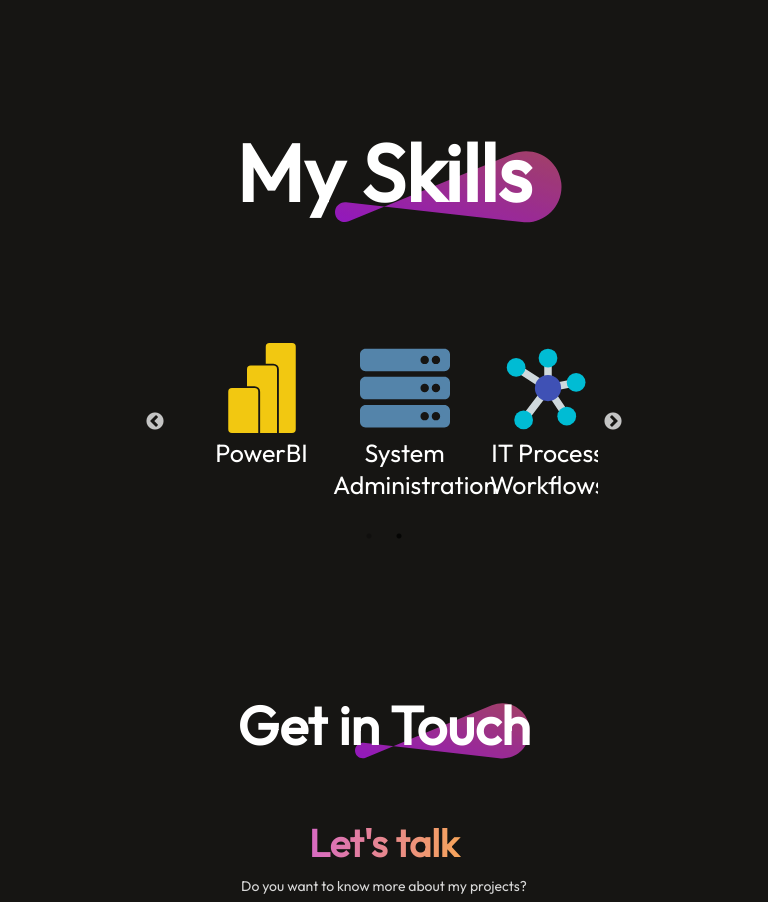
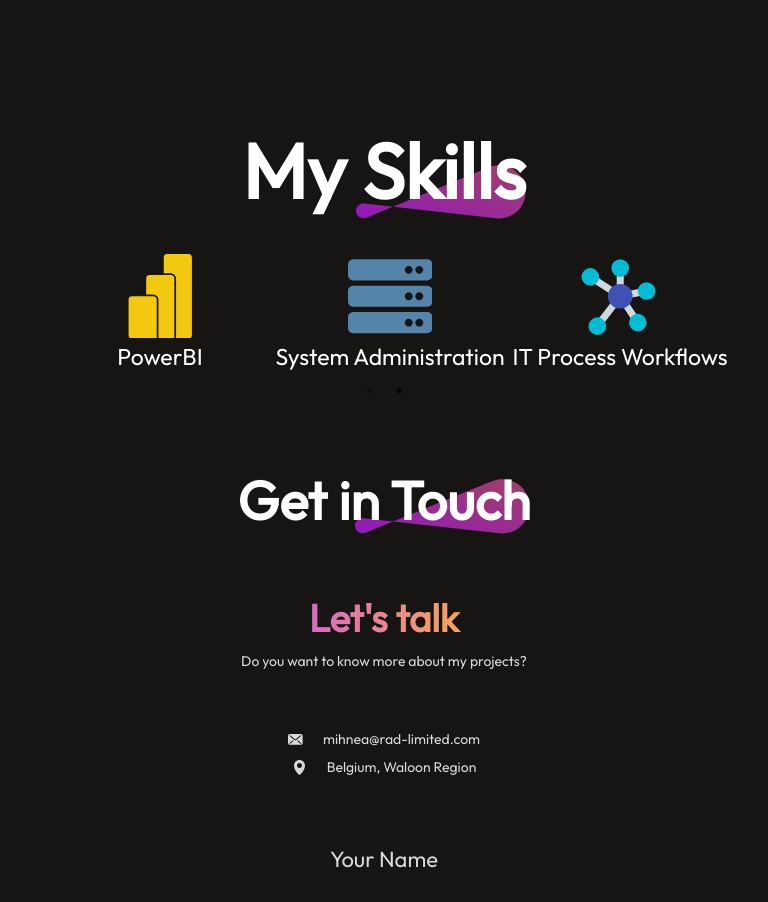
Before and after one commit to mihnearad/personal-portfolio-react, a React (Vite) app: page / in a window 768 px wide. Shown: the part 2740-3642 px from the top of the page. Built offline with nearby package versions, Linux system fonts and the light colour scheme.

Commit message:
Added skills for mobile responsiveness

```diff
--- a/src/Components/Contact/Contact.css
+++ b/src/Components/Contact/Contact.css
@@ -1,4 +1,3 @@
-
 .contact {
   display: flex;
   flex-direction: column;
@@ -36,7 +35,6 @@
   display: flex;
   flex-direction: column;
   gap: 50px;
-
 }
 
 .contact-text {
@@ -137,7 +135,7 @@
   .contact {
     gap: 30px;
     align-items: center;
-    margin: 40px 20px;
+    margin: 80px 20px;
   }
 
   .contact-title h1 {
@@ -224,10 +222,9 @@
     width: 90%;
   }
 
-.contact-section {
-  display: flex;
-  gap: 5vw;
-  margin-bottom: 50px;
+  .contact-section {
+    display: flex;
+    gap: 5vw;
+    margin-bottom: 50px;
+  }
 }
-
-}
--- a/src/Components/Skills/Skills.css
+++ b/src/Components/Skills/Skills.css
@@ -1,9 +1,10 @@
+/* General Styles for the Carousel */
 .skills-parent {
   display: flex;
   flex-direction: column;
   align-items: center;
   justify-content: center;
-  gap: 80px;
+  gap: 80px; /* Default gap for desktop */
   margin: 80px 170px; /* Default margin for desktop */
   margin-bottom: 150px;
 }
@@ -28,42 +29,119 @@
   filter: brightness(0.8);
 }
 
+/* Skills Carousel */
 .skills-carousel {
-  display: block; /* Block-level display to avoid Flexbox interference */
-  width: 100%; /* Ensure full-width carousel */
-  padding: 20px; /* Padding for spacing */
+  display: block;
+  width: 100%;
+  padding: 20px;
 }
 
 .skill {
-  text-align: center; /* Center text and icons */
-  padding: 20px; /* Padding within each skill */
+  text-align: center;
+  padding: 20px;
 }
 
 .skill p {
-  font-size: 25px; /* Font size for skill descriptions */
-  color: #fff; /* Text color */
+  font-size: 25px;
+  color: #fff;
 }
 
 .skill-icon {
-  font-size: 90px; /* Set icon size */
+  font-size: 90px;
 }
 
 .skill-powerbi {
-  color: #f2c811; /* Specific color for PowerBI */
+  color: #f2c811;
 }
 
 .skill-excel {
-  color: #217346; /* Specific color for Excel */
+  color: #217346;
 }
 
 .skill-sap {
-  color: #3f99d3; /* Specific color for SAP */
+  color: #3f99d3;
 }
 
 .skill-leadership {
-  color: #ff681f; /* Specific color for Leadership */
+  color: #ff681f;
 }
 
 .skill-python {
-  color: #5484aa; /* Specific color for Python */
+  color: #5484aa;
 }
+
+/* Mobile View Adaptations */
+@media (max-width: 768px) {
+  /* Adjust the parent container */
+  .skills-parent {
+    gap: 20px; /* Reduce the gap for smaller screens */
+    margin: 40px 20px; /* Adjust the margins */
+  }
+
+  /* Reduce the font size for titles */
+  .skills-title h1 {
+    font-size: 10vw; /* Smaller font size for titles */
+    padding: 0px 0px;
+
+  }
+
+  /* Reduce padding for the carousel */
+  .skills-carousel {
+    padding: 10px; /* Smaller padding for compactness */
+  }
+
+  /* Reduce padding and font size for skill descriptions */
+  .skill {
+    padding: 5px; /* Smaller padding */
+  }
+
+  .skill p {
+    font-size: 4vw; /* Smaller font size */
+  }
+
+  .skill-icon {
+    font-size: 13vw; /* Smaller icon size */
+  }
+
+
+.skills-title img {
+  width: 60%;}
+}
+
+/* Mobile View Adaptations */
+@media (min-width: 768px) and (max-width: 1400px) {
+  /* Adjust the parent container */
+  .skills-parent {
+    gap: 20px; /* Reduce the gap for smaller screens */
+    margin: 80px 40px; /* Adjust the margins */
+  }
+
+  /* Reduce the font size for titles */
+  .skills-title h1 {
+    font-size: 10vw; /* Smaller font size for titles */
+    padding: 0px 0px;
+
+  }
+
+  /* Reduce padding for the carousel */
+  .skills-carousel {
+    padding: 10px; /* Smaller padding for compactness */
+  }
+
+  /* Reduce padding and font size for skill descriptions */
+  .skill {
+    padding: 5px; /* Smaller padding */
+  }
+
+  .skill p {
+    font-size: 3vw; /* Smaller font size */
+  }
+
+  .skill-icon {
+    font-size: 11vw; /* Smaller icon size */
+  }
+
+
+.skills-title img {
+  width: 60%;}
+}
--- a/src/Components/Skills/Skills.jsx
+++ b/src/Components/Skills/Skills.jsx
@@ -23,6 +23,8 @@ const sliderSettings = {
   slidesToScroll: 3,
   autoplay: true,
   autoplaySpeed: 5000,
+  arrows: false,
+
 };
 
 const Skills = () => {
@@ -40,7 +42,7 @@ const Skills = () => {
           </div>
           <div className="skill">
             <SiSap className="skill-icon skill-sap" />
-            <p className="skill-text">SAP Project Management</p>
+            <p className="skill-text">SAP</p>
           </div>
           <div className="skill">
             <FaFileExcel className="skill-icon skill-excel" />
```
